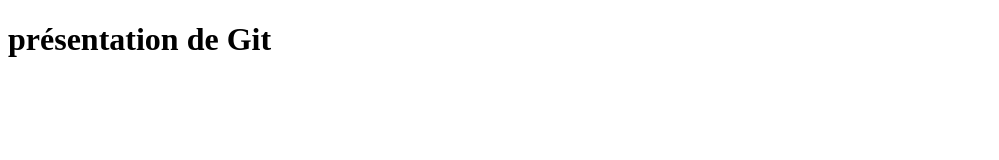
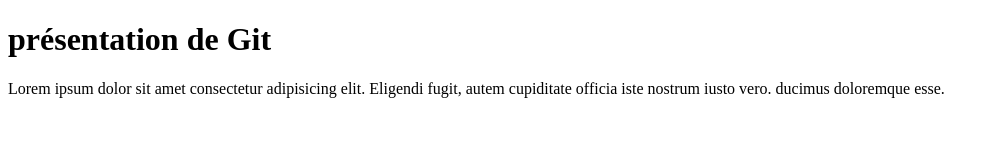
Before and after one commit to AzMariam/APK_Web, a plain HTML site: page index.html in a window 1280 px wide. Shown: the whole page, without its empty margins (0-999 px from the left). Drawn offline with Linux system fonts and the light colour scheme.

Commit message:
ajout du paragraphe lorem

```diff
--- a/index.html
+++ b/index.html
@@ -10,6 +10,10 @@
 
 <body>
     <h1>présentation de Git</h1>
+    <p>Lorem ipsum dolor sit amet consectetur adipisicing elit.
+         Eligendi fugit, autem cupiditate officia iste nostrum iusto vero.
+          ducimus doloremque esse.
+    </p>
 </body>
 
 </html>
```
